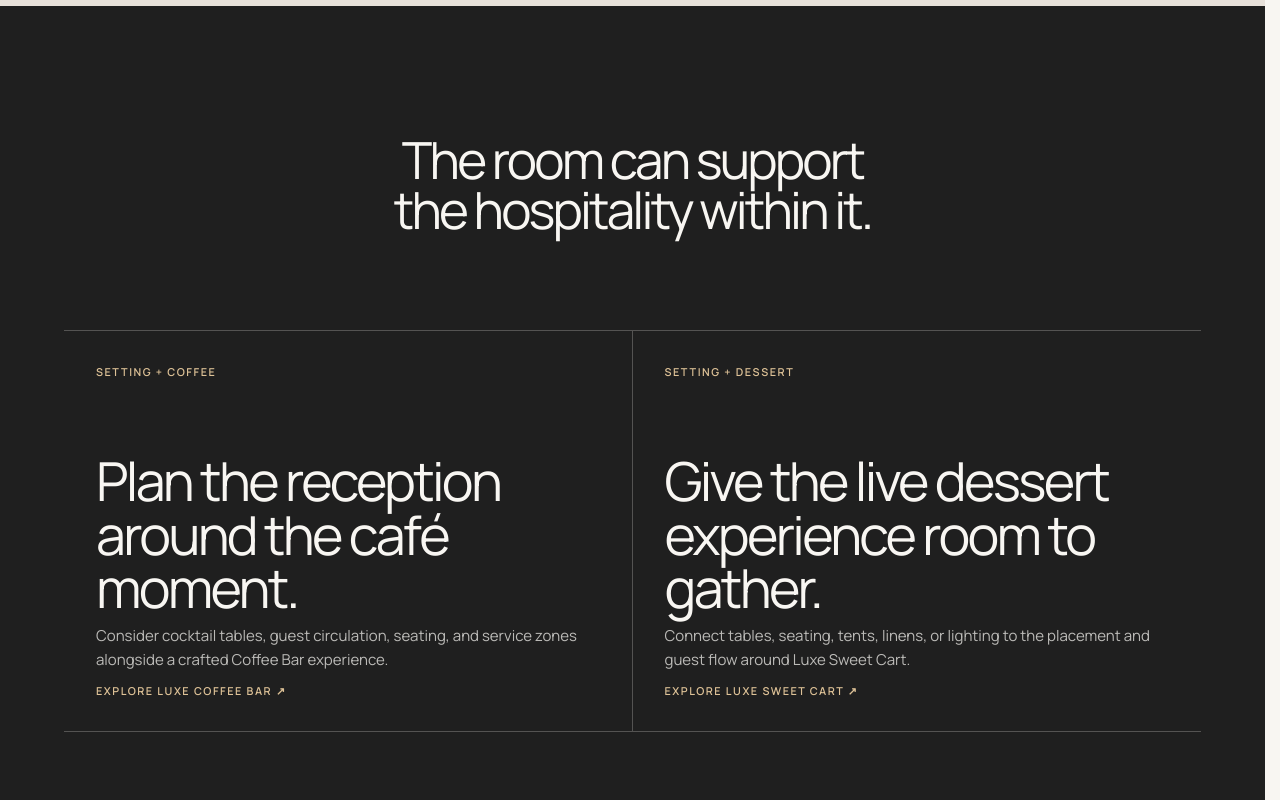
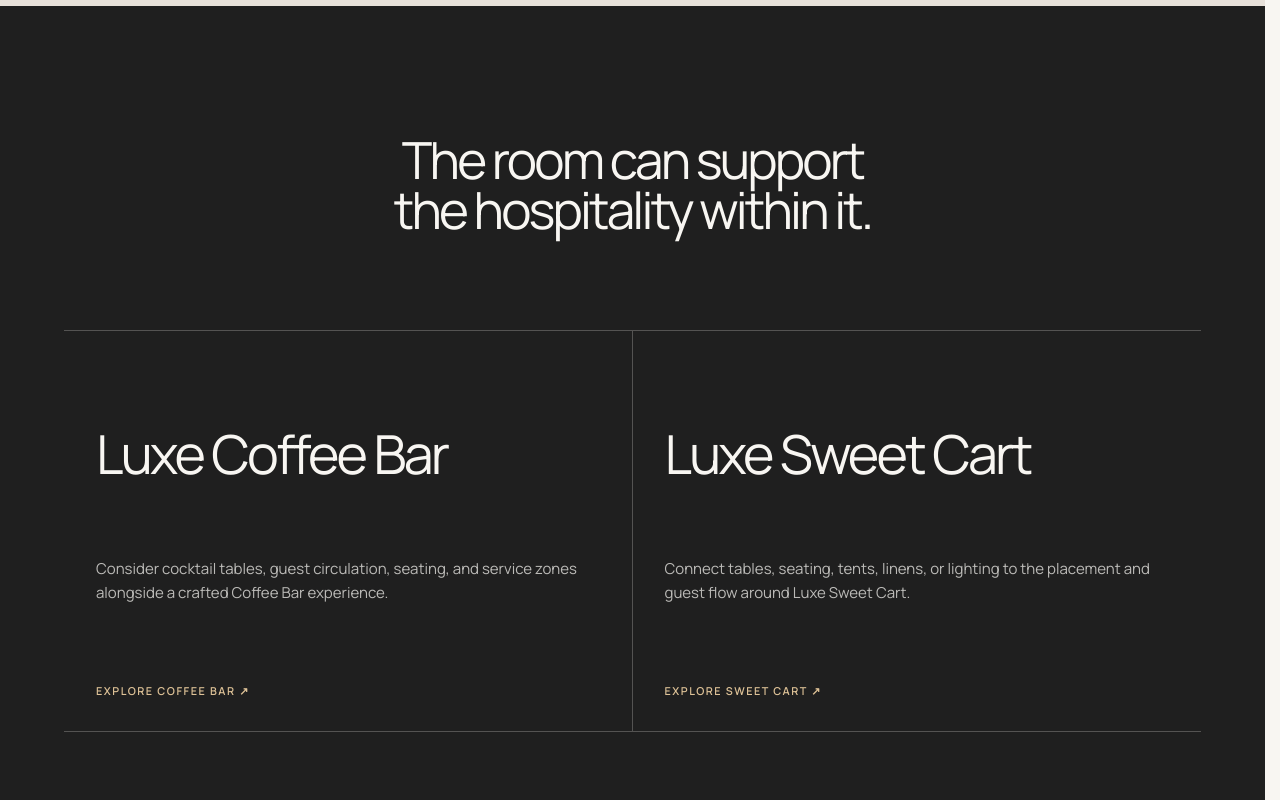
Before and after one commit to buildthebase/luxe-event-co-v2, a Next.js app: page /experiences/seating-rentals in a window 1280 px wide. Shown: the part 11200-12000 px from the top of the page. Built offline with nearby package versions, Linux system fonts and the light colour scheme.

Commit message:
Match Seating Rentals related experiences to Coffee Bar

```diff
--- a/app/components/seating-rentals-page.tsx
+++ b/app/components/seating-rentals-page.tsx
@@ -324,29 +324,30 @@ function RentalPricing() {
 
 function RentalCombinations() {
   return (
-    <section className="seating-combinations" aria-labelledby="seating-combinations-title">
+    <section
+      className="seating-combinations related-experiences"
+      aria-labelledby="seating-combinations-title"
+    >
       <header>
         <p className="foundation-label">Within the Luxe family</p>
         <h2 id="seating-combinations-title">The room can support the hospitality within it.</h2>
       </header>
       <div>
         <Link href="/experiences/coffee-bar">
-          <span>Setting + Coffee</span>
-          <strong>Plan the reception around the café moment.</strong>
+          <strong>Luxe Coffee Bar</strong>
           <p>
             Consider cocktail tables, guest circulation, seating, and service zones
             alongside a crafted Coffee Bar experience.
           </p>
-          <b aria-hidden="true">Explore Luxe Coffee Bar ↗︎</b>
+          <b aria-hidden="true">Explore Coffee Bar ↗︎</b>
         </Link>
         <Link href="/experiences/sweet-cart">
-          <span>Setting + Dessert</span>
-          <strong>Give the live dessert experience room to gather.</strong>
+          <strong>Luxe Sweet Cart</strong>
           <p>
             Connect tables, seating, tents, linens, or lighting to the placement and
             guest flow around Luxe Sweet Cart.
           </p>
-          <b aria-hidden="true">Explore Luxe Sweet Cart ↗︎</b>
+          <b aria-hidden="true">Explore Sweet Cart ↗︎</b>
         </Link>
       </div>
     </section>
```
